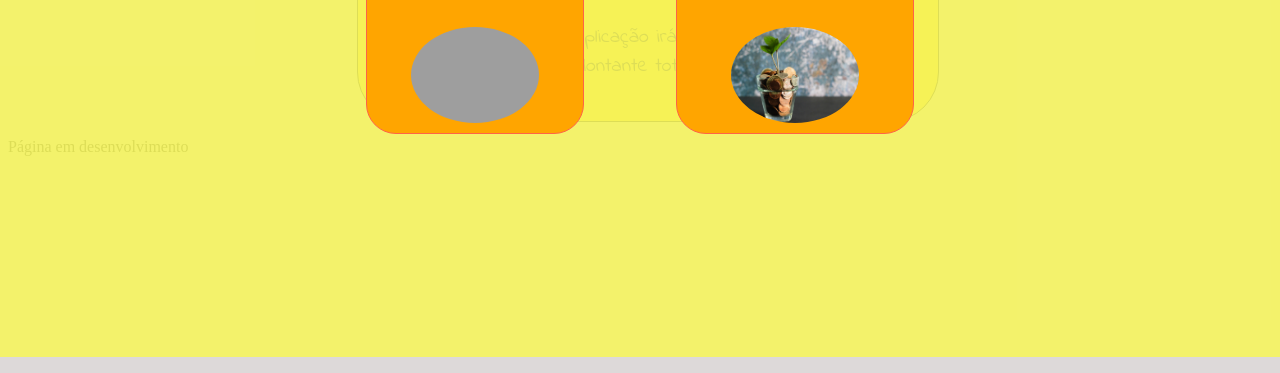
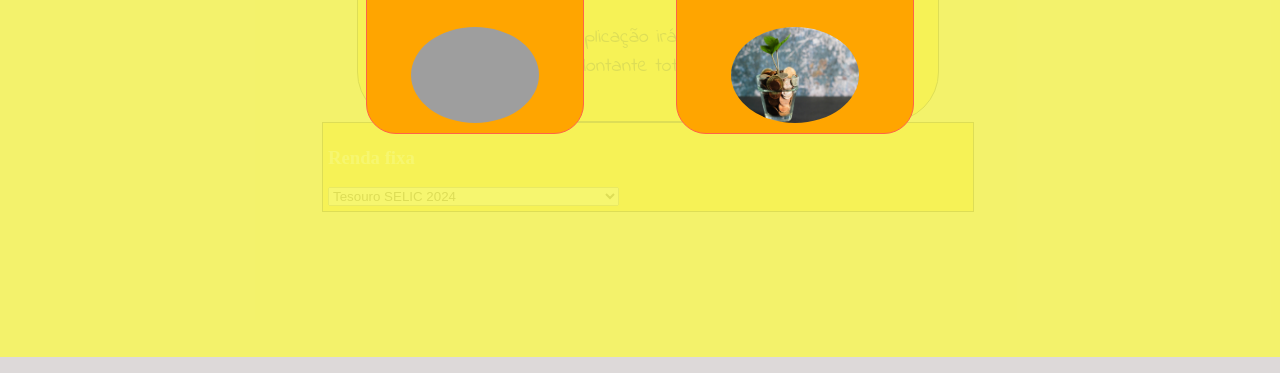
Before and after one commit to dev-ribeiro/investments-simulator, a plain HTML site: page index.html in a window 1280 px wide. Shown: the part 443-816 px from the top of the page. Drawn offline with Linux system fonts and the light colour scheme; grey boxes are pictures that could not be loaded.

Commit message:
coloquei os primeiros valores de renda fixa

```diff
--- a/index.html
+++ b/index.html
@@ -16,14 +16,8 @@
 
     <header>
         <h1>Simule seus Investimentos</h1>
-        <nav id="nav">
-            <!-- <a href="">Calculadora</a>
-            <a href="">Opções de Investimentos</a>
-            <a href="">Home</a> -->
-        </nav>
+        <nav id="nav"></nav>
     </header>
-
-    <main>
 
         <section class="dados" id="simulate">
             <span class="valores">Digite o valor em reais:</span>
@@ -47,10 +41,23 @@
         </section>
 
         <section class="pageInvestments" id="pageInvestments">
-            <p>Página em desenvolvimento</p>
+            <div class="rendaFixa" id="rendaFixa">
+                <h3>Renda fixa</h3>
+                <select name="fixa" id="selectRendaFixa">
+                    <!-- <option value="" id="selicUm">---Tesouro SELIC 2024---</option>
+                    <option value="" id="selicDois">---Tesouro SELIC 2026---</option>
+                    <option value="" id="ipcaUm">---Tesouro IPCA+ 2026---</option>
+                    <option value="" id="ipcaDois">---Tesouro IPCA+ 2035---</option>
+                    <option value="" id="ipcaTres">---Tesouro IPCA+ 2045---</option>
+                    <option value="" id="ipcaQuatro">---Tesouro IPCA+ com juros semestrais 2030---</option>
+                    <option value="" id="ipcaCinco">---Tesouro IPCA+ com juros semestrais 2040---</option>
+                    <option value="" id="ipcaSeis">---Tesouro IPCA+ com jursos semestrais 2055---</option>
+                    <option value="" id="prefixadoUm">---Tesouro prefixado 2024---</option>
+                    <option value="" id="prefixadoDois">---Tesouro prefixado 2026---</option>
+                    <option value="" id="prefixadoTres">---Tesouro prefixado com juros semestrais 2031---</option> -->
+                </select>
+            </div>
         </section>
-
-    </main>
 
     <script src="./script/index.js"></script>
 
--- a/script/index.js
+++ b/script/index.js
@@ -1,7 +1,33 @@
-function calcJuros(c,i,t){
-    return c * (i/100) * t
+// const YEAR = 2022;
+const SELICOVER = 0.0925;
+const INFLACAO = 0.1006;
+
+let calculating = {
+    calcJuros: (c,i,t)=>{
+        return c * (i/100) * t
+    },
+
+    calcMontante: (c,i,t)=>{
+        return c + (c * (i/100) * t)
+    }
+};
+
+let rendaFixa = {
+    selic_2022: [
+        {name:'Tesouro SELIC 2024',value:SELICOVER + 0.000733},
+        {name:'Tesouro SELIC 2026',value:SELICOVER + 0.002201}
+    ],
+    ipca_2022: [
+        {name:'Tesouro IPCA+ 2026',value:INFLACAO + 0.0524},
+        {name:'Tesouro IPCA+ 2035',value:INFLACAO + 0.0554},
+        {name:'Tesouro IPCA+ 2045',value:INFLACAO + 0.0554},
+        {name:'Tesouro IPCA+ com juros semestrais 2030',value:INFLACAO + 0.0541},
+        {name:'Tesouro IPCA+ com juros semestrais 2040',value:INFLACAO + 0.0555},
+        {name:'Tesouro IPCA+ com jursos semestrais 2055',value:INFLACAO + 0.0557},
+    ],
+    prefixado_2022: [
+        {name:'Tesouro prefixado 2024',value:0.1121},
+        {name:'Tesouro prefixado 2026',value:0.1095},
+        {name:'Tesouro prefixado com juros semestrais 2031',value:0.1108},
+    ],
 }
-
-function calcMontante(c,i,t){
-    return c + (c * (i/100) * t)
-}
--- a/script/interface.js
+++ b/script/interface.js
@@ -8,6 +8,7 @@ var simulate = document.getElementById("simulate");
 var pageInvestments = document.getElementById("pageInvestments");
 var botao = document.getElementById("botao");
 var body = document.getElementsByTagName("body")[0];
+var selectRendaFixa = document.getElementById("selectRendaFixa");
 
 botao.addEventListener('click',calculate);
 
@@ -16,6 +17,7 @@ onload = () => {
     acessPageCalculator();
     acessPageInvestments();
     manipulateNav();
+    insertOptionsRendaFixa();
 }
 
 function calculate() {
@@ -24,8 +26,8 @@ function calculate() {
     let convertTime = Number(time.value);
     let convertFee = Number(fee.value);
 
-    let juros = calcJuros(convertCapital,convertFee,convertTime);
-    let montante = calcMontante(convertCapital,convertFee,convertTime);
+    let juros = calculating.calcJuros(convertCapital,convertFee,convertTime);
+    let montante = calculating.calcMontante(convertCapital,convertFee,convertTime);
 
     resultRendimento.innerHTML = juros;
     resultMontante.innerHTML = montante
@@ -126,3 +128,17 @@ function manipulateNav(){
         apresentation.classList = 'apresentation';
     });
 }
+
+function insertOptionsRendaFixa(){
+    for(let selic of rendaFixa.selic_2022){
+        selectRendaFixa.innerHTML += `<option>${selic.name}</option>`
+    };
+
+    for(let ipca of rendaFixa.ipca_2022){
+        selectRendaFixa.innerHTML += `<option>${ipca.name}</option>`
+    };
+
+    for(let prefixado of rendaFixa.prefixado_2022){
+        selectRendaFixa.innerHTML += `<option>${prefixado.name}</option>`
+    };
+};
--- a/style/style.css
+++ b/style/style.css
@@ -42,7 +42,6 @@ nav a{
 }
 
 /* Apresentação da página */
-
 .apresentation{
     position: absolute;
     top: 0;
@@ -115,16 +114,6 @@ nav a{
 }
 
 /* Calculadora de investimentos */
-/* main{
-    padding: 2em;
-    font-family: var(--font-family-indie);
-    margin: auto;
-    width: 500px;
-    border: 1px solid black;
-    border-radius: 50px;
-    background-color: #ffd700;
-} */
-
 .dados{
     display: flex;
     flex-direction: column;
@@ -172,6 +161,16 @@ nav a{
     color: red;
 }
 
+/* Página opções de investimento */
+.pageInvestments{
+    margin: auto;
+    padding: 5px;
+    width: 50vw;
+    border: 1px solid black;
+    background-color: #ffd700;
+    color: white;
+}
+
 /*display none*/
 .none{
     display: none;
```
